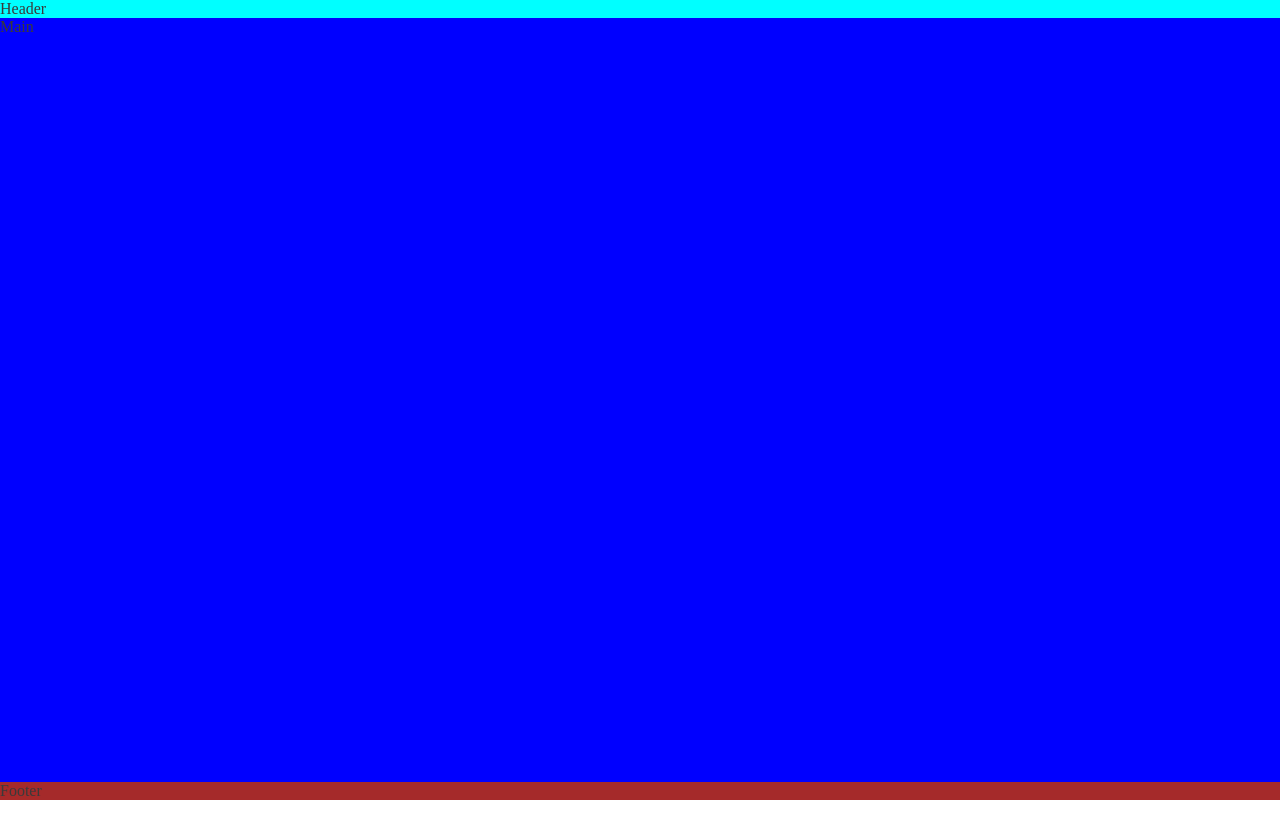
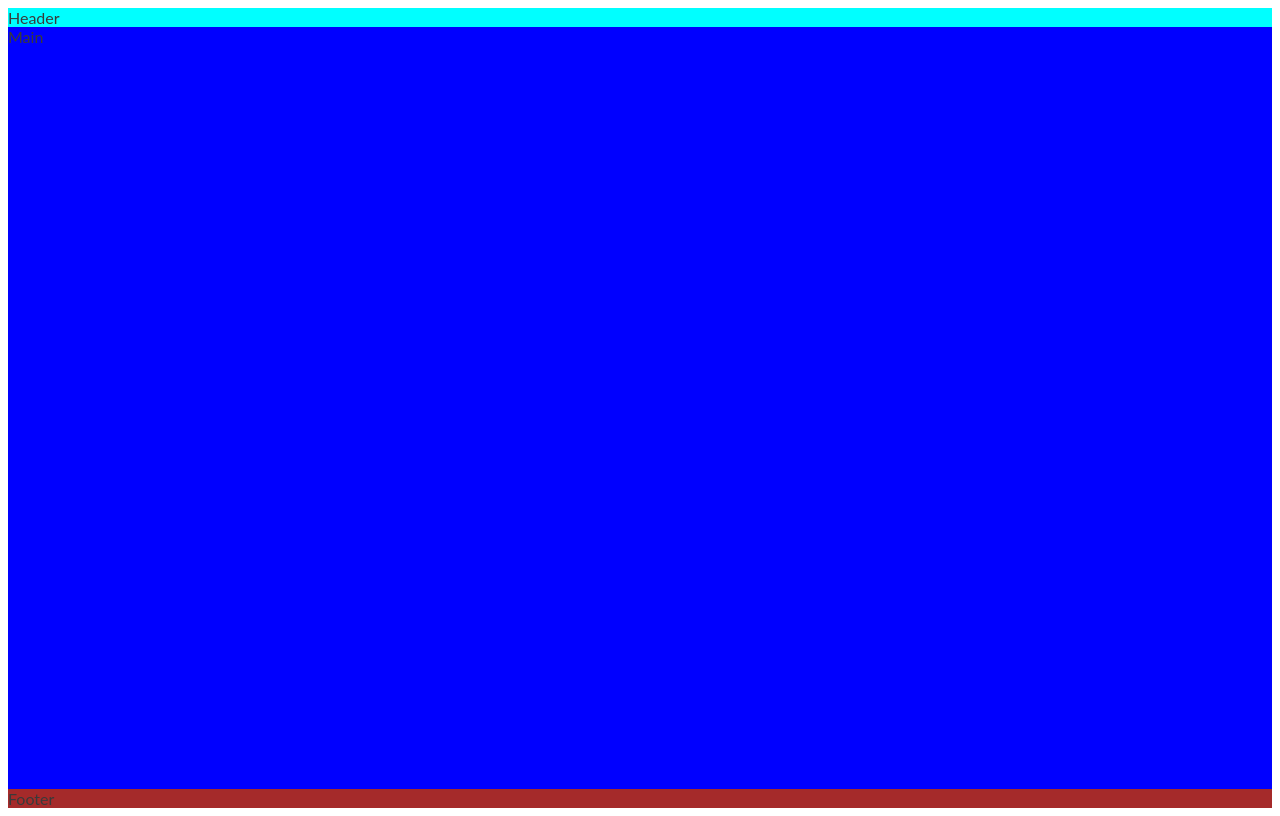
Before and after one commit to Anasousa11/love-running, a plain HTML site: page index.html in a window 1280 px wide. Drawn offline with Linux system fonts and the light colour scheme.

Commit message:
add Lato font to body style

```diff
--- a/assets/css/style.css
+++ b/assets/css/style.css
@@ -1,3 +1,4 @@
+@import url('https://fonts.googleapis.com/css2?family= Lato:ital,wght@0,100;0,300;0,400;0,700;0,900;1,100;1,300;1,400;1,700;1,900 &family=Oswald:wght@200..700&display=swap')
 * {
     padding: 0;
     margin: 0;
@@ -9,7 +10,11 @@
     display: flex;
     flex-direction: column;
     color: #3a3a3a;
+    font-family: 'lato', sans-serif;
 }
+/* Google fonts import */
+
+
 header {
     background-color: aqua;
 }
```
